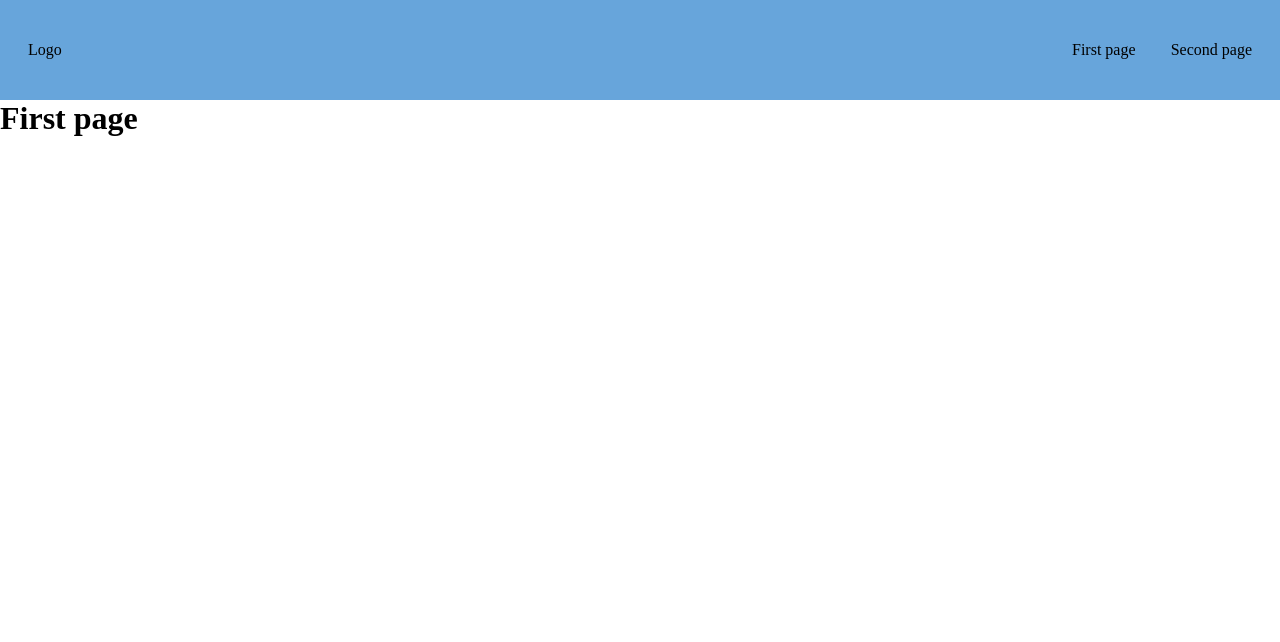
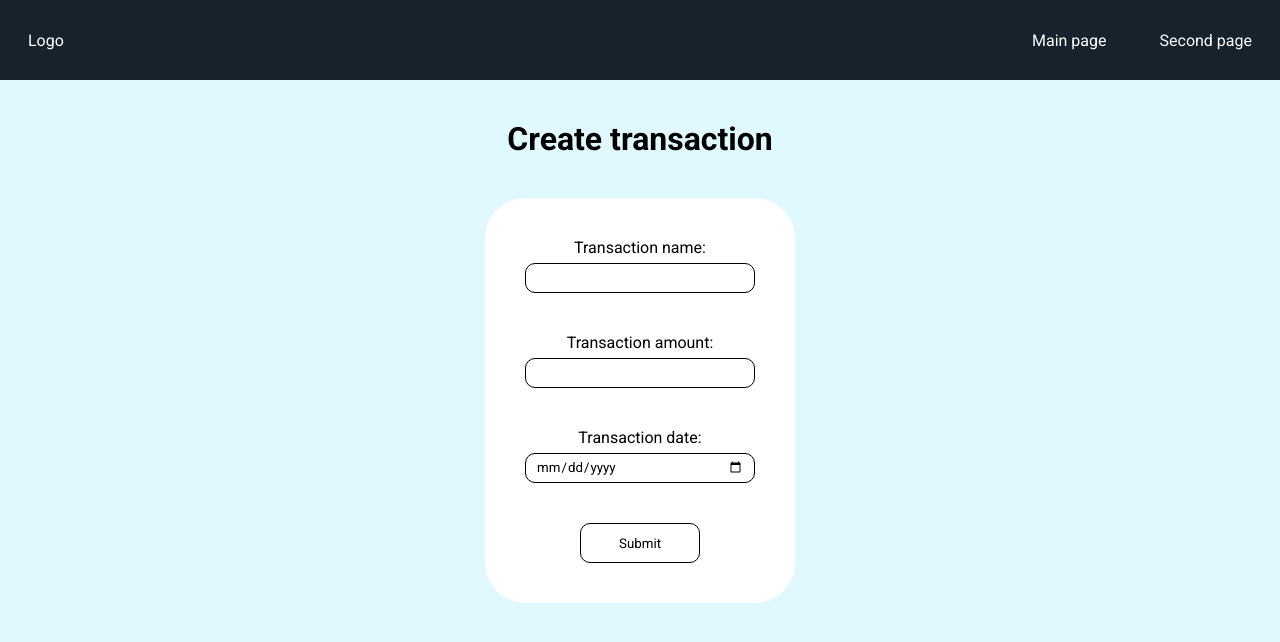
Before and after one commit to Adwasar/finance-accounting, a React (Create React App) app: page / in a window 1280 px wide. Shown: the top 642 px of the page. Built offline with nearby package versions, Linux system fonts and the light colour scheme.

Commit message:
feat: form layout

```diff
--- /dev/null
+++ b/src/components/Form/Form.module.scss
@@ -0,0 +1,41 @@
+.form {
+  margin: 0 auto;
+  background-color: #fff;
+  width: min-content;
+  padding: 40px;
+  box-sizing: border-box;
+  border-radius: 40px;
+
+  input {
+    margin-top: 6px;
+    padding: 0 10px;
+    border: 1px solid black;
+    border-radius: 10px;
+    height: 30px;
+    box-sizing: border-box;
+    width: 230px;
+  }
+
+  .input-block {
+    display: flex;
+    flex-direction: column;
+    align-items: center;
+    margin: 0 auto 40px;
+
+    label {
+      display: block;
+    }
+  }
+
+  .submit-btn {
+    padding: 0;
+    display: block;
+    background-color: #fff;
+    border: 1px solid black;
+    border-radius: 10px;
+    height: 40px;
+    width: 120px;
+    margin: 0 auto;
+    cursor: pointer;
+  }
+}
--- /dev/null
+++ b/src/components/Form/index.jsx
@@ -0,0 +1,23 @@
+import styles from './Form.module.scss';
+
+function Form(props) {
+  return (
+    <form className={styles.form}>
+      <div className={styles['input-block']}>
+        <label htmlFor="transaction-name">Transaction name:</label>
+        <input id="transaction-name" type="text" />
+      </div>
+      <div className={styles['input-block']}>
+        <label htmlFor="transaction-amount">Transaction amount:</label>
+        <input id="transaction-amount" type="number" />
+      </div>
+      <div className={styles['input-block']}>
+        <label htmlFor="transaction-date">Transaction date:</label>
+        <input id="transaction-date" type="date" />
+      </div>
+      <input className={styles['submit-btn']} type="submit" />
+    </form>
+  );
+}
+
+export default Form;
--- a/src/components/Header/Header.module.scss
+++ b/src/components/Header/Header.module.scss
@@ -1,8 +1,12 @@
 .header {
-  height: 100px;
-  background-color: rgb(103, 165, 219);
+  height: 80px;
+  background-color: rgb(22, 34, 44);
   display: flex;
   align-items: center;
+
+  a {
+    color: #fff;
+  }
 }
 
 .header-container {
@@ -15,5 +19,5 @@
   display: flex;
   flex-direction: row;
   justify-content: space-between;
-  width: 180px;
+  width: 220px;
 }
--- a/src/components/Header/index.jsx
+++ b/src/components/Header/index.jsx
@@ -11,7 +11,7 @@ function Header(props) {
         <nav className={styles.navigation}>
           <ul className={styles['navigation-list']}>
             <li className={styles['list-item']}>
-              <Link>First page</Link>
+              <Link>Main page</Link>
             </li>
             <li>
               <Link to="/second-page">Second page</Link>
--- a/src/index.scss
+++ b/src/index.scss
@@ -1,5 +1,9 @@
+@import url('https://fonts.googleapis.com/css2?family=Montserrat:wght@300;400;500;700;900&family=Roboto:wght@300;400;700&display=swap');
+
 * {
   margin: 0;
+  font-family: 'Montserrat', sans-serif;
+  font-family: 'Roboto', sans-serif;
 }
 
 a {
@@ -21,12 +25,14 @@ ul {
 
 .wrapper {
   width: 100%;
+  min-height: 100vh;
   overflow: hidden;
+  background-color: rgb(223, 249, 255);
 }
 
 .container {
+  position: relative;
   margin: 0 auto;
-  max-width: 1224px;
-  width: 100%;
+  width: 1224px;
   box-sizing: border-box;
 }
--- a/src/pages/FirstPage.jsx
+++ /dev/null
@@ -1,5 +0,0 @@
-function FirstPage(props) {
-  return <h1>First page</h1>;
-}
-
-export default FirstPage;
--- /dev/null
+++ b/src/pages/MainPage/MainPage.module.scss
@@ -0,0 +1,4 @@
+.form-title {
+  margin: 40px;
+  text-align: center;
+}
--- /dev/null
+++ b/src/pages/MainPage/index.jsx
@@ -0,0 +1,14 @@
+import Form from '../../components/Form';
+
+import styles from './MainPage.module.scss';
+
+function FirstPage(props) {
+  return (
+    <div className="container">
+      <h1 className={styles['form-title']}>Create transaction</h1>
+      <Form />
+    </div>
+  );
+}
+
+export default FirstPage;
--- a/src/routing.jsx
+++ b/src/routing.jsx
@@ -2,7 +2,7 @@ import { createBrowserRouter } from 'react-router-dom';
 
 import Layout from './components/Layout';
 import NotFoundPage from './pages/NotFoundPage';
-import FirstPage from './pages/FirstPage';
+import MainPage from './pages/MainPage';
 import SecondPage from './pages/SecondPage';
 
 const router = createBrowserRouter([
@@ -13,7 +13,7 @@ const router = createBrowserRouter([
     children: [
       {
         index: true,
-        element: <FirstPage />,
+        element: <MainPage />,
       },
       {
         path: '/second-page',
```
